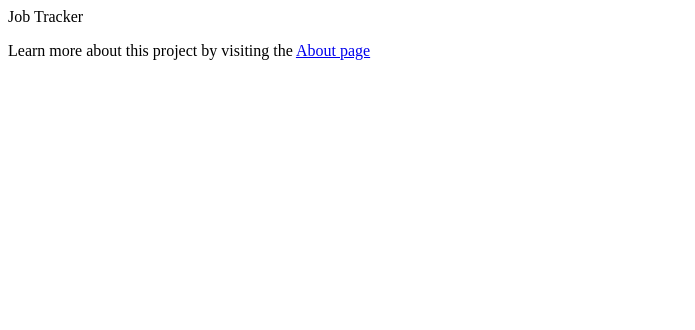
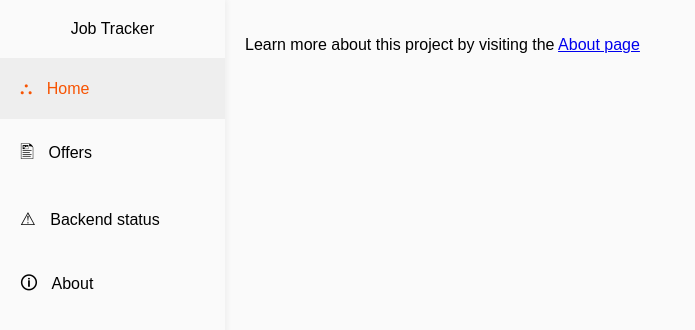
Before and after one commit to programB/job_tracker, a Flask app: page / in a window 1280 px wide. Shown: the top 330 px of the page, without its empty margins (0-695 px from the left). Run offline with Flask 3, Linux system fonts and the light colour scheme.

Commit message:
(frontend) add CSS styling

```diff
--- /dev/null
+++ b/fla_front_end/src/job_tracker_frontend/static/css/base.css
@@ -0,0 +1,142 @@
+/* The MIT License */
+
+/* Copyright (c) 2024 programb */
+/* Copyright (c) 2024 Code Boxx */
+
+/* Permission is hereby granted, free of charge, to any person obtaining a copy */
+/* of this software and associated documentation files (the "Software"), to deal */
+/* in the Software without restriction, including without limitation the rights */
+/* to use, copy, modify, merge, publish, distribute, sublicense, and/or sell */
+/* copies of the Software, and to permit persons to whom the Software is */
+/* furnished to do so, subject to the following conditions: */
+
+/* The above copyright notice and this permission notice shall be included in all */
+/* copies or substantial portions of the Software. */
+
+/* THE SOFTWARE IS PROVIDED "AS IS", WITHOUT WARRANTY OF ANY KIND, EXPRESS OR */
+/* IMPLIED, INCLUDING BUT NOT LIMITED TO THE WARRANTIES OF MERCHANTABILITY, */
+/* FITNESS FOR A PARTICULAR PURPOSE AND NONINFRINGEMENT. IN NO EVENT SHALL THE */
+/* AUTHORS OR COPYRIGHT HOLDERS BE LIABLE FOR ANY CLAIM, DAMAGES OR OTHER */
+/* LIABILITY, WHETHER IN AN ACTION OF CONTRACT, TORT OR OTHERWISE, ARISING FROM, */
+/* OUT OF OR IN CONNECTION WITH THE SOFTWARE OR THE USE OR OTHER DEALINGS IN THE */
+/* SOFTWARE. */
+
+
+:root {
+  /* LIGHT */
+  --master-bg-color: #fafafa;
+  --highlight-color: #eeeeee;
+  --neutral-color: black;
+  /* nice blue */
+  /* --emph-color: #0399f7; */
+  /* nice orange */
+  --emph-color: #f75403;
+  /* okayish violet */
+  /* --emph-color: #7d03f7; */
+
+  /* DARK */
+  /* --master-bg-color: #2d2d2d; */
+  /* --highlight-color: #4a4a4a; */
+  /* --neutral-color: #c6c6c6; */
+  /* --emph-color: #0399f7; */
+}
+
+* {
+  font-family: Arial, Helvetica, sans-serif;
+  box-sizing: border-box;
+}
+
+
+body {
+  display: flex;
+  min-height: 100vh;
+  padding: 0;
+  margin: 0;
+  color: var(--neutral-color);
+}
+
+/* Navigation panel */
+#navpanel {
+  width: 225px;
+  flex-shrink: 0;
+  background: var(--master-bg-color);
+  z-index: 2;
+  position: relative;
+  box-shadow: 2px 0px 5px 0px var(--highlight-color);
+}
+
+#logo {
+  display: flex;
+  /* center in both directions */
+  align-items: center;
+  justify-content: center;
+  padding: 20px 10px 20px 10px;
+}
+#logo img {
+  width: 50px;
+  height: 50px;
+  margin-right: 10px;
+}
+
+/* Navigation items "fields" */
+/* #navpanel, */
+#navpanel a {
+  color: var(--neutral-color);
+}
+
+#navpanel a {
+  display: block;
+  padding: 20px;
+  width: 100%;
+  text-decoration: none;
+  cursor: initial;
+}
+
+#navpanel a.current {
+  background: var(--highlight-color);
+  color: var(--emph-color);
+}
+#navpanel a:hover {
+  background: var(--highlight-color);
+  color: var(--emph-color);
+}
+
+/* Navigation items - text and icon styling */
+#navpanel span.ico,
+#navpanel span.txt {
+  font-style: normal;
+}
+#navpanel span.ico {
+  font-size: 1.1em;
+  margin-right: 10px;
+}
+
+/* Change navigation panel layout for mobile devices */
+@media screen and (max-width: 768px) {
+  #navpanel {
+    width: 70px;
+  }
+  #navpanel span.txt {
+    display: none;
+  }
+  #navpanel span.ico {
+    font-size: 1.5em;
+    margin-right: 0;
+  }
+  #logo {
+    justify-content: center;
+  }
+  #logo img {
+    margin-right: 0;
+  }
+  #navpanel a {
+    text-align: center;
+    padding: 20px 0;
+  }
+}
+
+main {
+  flex-grow: 1;
+  padding: 20px;
+  background: var(--master-bg-color);
+}
--- a/fla_front_end/src/job_tracker_frontend/templates/_navitems.html
+++ b/fla_front_end/src/job_tracker_frontend/templates/_navitems.html
@@ -1,8 +1,16 @@
-<a href="{{ url_for('pages.home') }}">
+<a href="{{ url_for('pages.home') }}" class="current">
+  <span class="ico">&#9964;</span>
+  <span class="txt">Home</span>
 </a>
 <a href="{{ url_for('pages.offers') }}">
+  <span class="ico">&#x1f5ba;</span>
+  <span class="txt">Offers</span>
 </a>
 <a href="{{ url_for('pages.status') }}">
+  <span class="ico">&#x26a0;</span>
+  <span class="txt">Backend status</span>
 </a>
 <a href="{{ url_for('pages.about') }}">
+  <span class="ico">&#x1f6c8;</span>
+  <span class="txt">About</span>
 </a>
--- a/fla_front_end/src/job_tracker_frontend/templates/base.html
+++ b/fla_front_end/src/job_tracker_frontend/templates/base.html
@@ -4,12 +4,16 @@
 <head>
   <title>Job Tracker - {% block title %}{% endblock title %}</title>
   <meta charset="UTF-8">
+  <meta name="robots" content="noindex">
+  <meta name="viewport" content="width=device-width, initial-scale=1.0, maximum-scale=1.5">
+  <link rel="stylesheet" href="{{ url_for('static', filename='css/base.css') }}">
 </head>
 
 <body>
-  <aside>
-    <header>
-      <span>Job Tracker</span>
+  <aside id="navpanel">
+    <header id="logo">
+      <!-- <img src="my__logo_here"> -->
+      <span class="txt">Job Tracker</span>
     </header>
 
     <nav>
```
